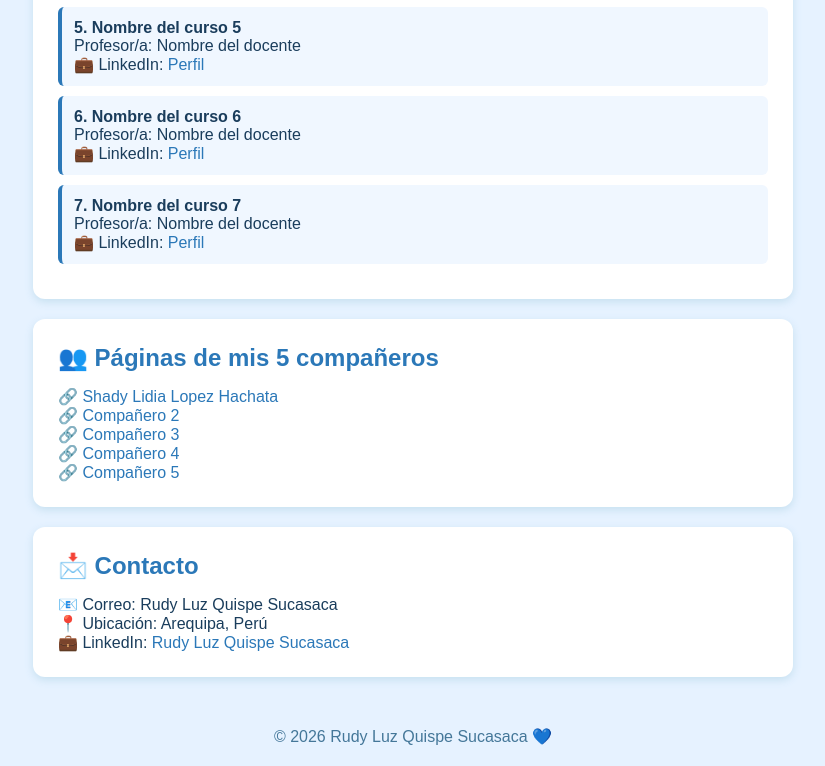
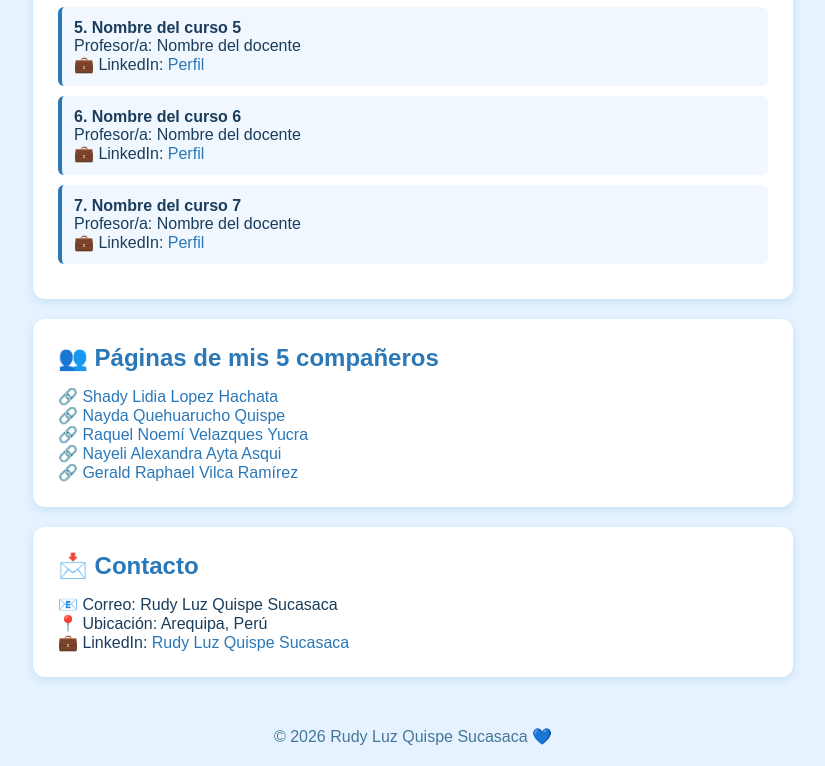
Before and after one commit to quispesucasacarudyluz/Rudy-Luz-Quispe-Sucasaca, a plain HTML site: page index.html in a window 1280 px wide. Shown: the part 941-1707 px from the top of the page, without its empty margins (227-1052 px from the left). Drawn offline with Linux system fonts and the light colour scheme.

Commit message:
Update index.html

```diff
--- a/index.html
+++ b/index.html
@@ -180,10 +180,10 @@
     <section id="compañeros">
         <h2>👥 Páginas de mis 5 compañeros</h2>
         <p>🔗 <a href="https://shady-lopez-hachata.github.io/" target="_blank">Shady Lidia Lopez Hachata</a></p>
-        <p>🔗 <a href="ENLACE-COMPAÑERO2" target="_blank">Compañero 2</a></p>
-        <p>🔗 <a href="ENLACE-COMPAÑERO3" target="_blank">Compañero 3</a></p>
-        <p>🔗 <a href="ENLACE-COMPAÑERO4" target="_blank">Compañero 4</a></p>
-        <p>🔗 <a href="ENLACE-COMPAÑERO5" target="_blank">Compañero 5</a></p>
+        <p>🔗 <a href="https://nayda-6.github.io/" target="_blank">Nayda Quehuarucho Quispe</a></p>
+        <p>🔗 <a href="https://raquelnoemivelasquezyucra-code.github.io/" target="_blank">Raquel Noemí Velazques Yucra</a></p>
+        <p>🔗 <a href="https://nayeliayta-dev.github.io/" target="_blank">Nayeli Alexandra Ayta Asqui</a></p>
+        <p>🔗 <a href="https://roachsanders.github.io/Gerald-Raphael-Vilca-Ramirez/" target="_blank">Gerald Raphael Vilca Ramírez</a></p>
     </section>
 
     <section id="contacto">
```
